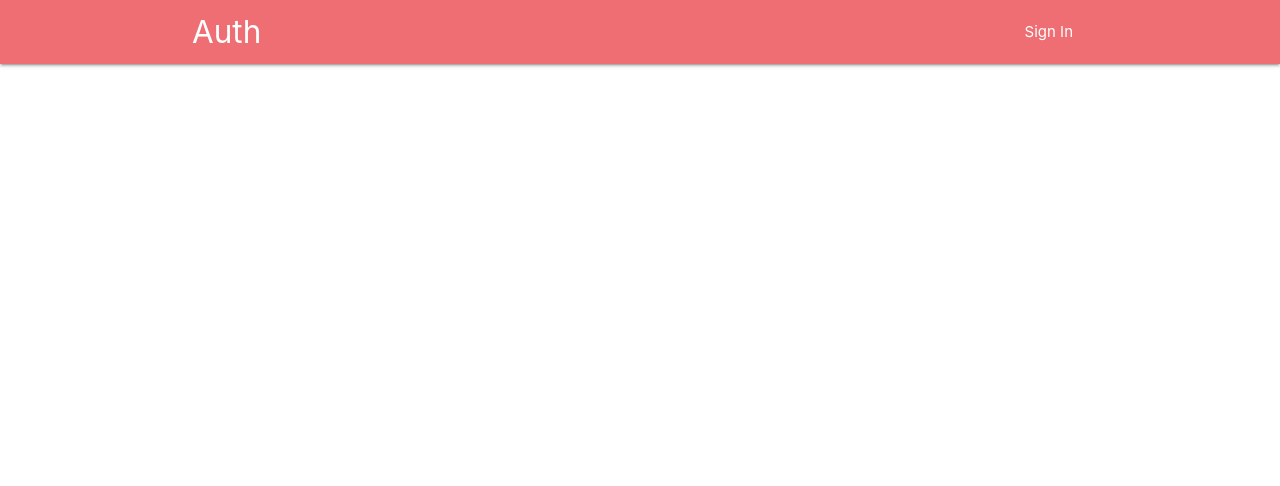
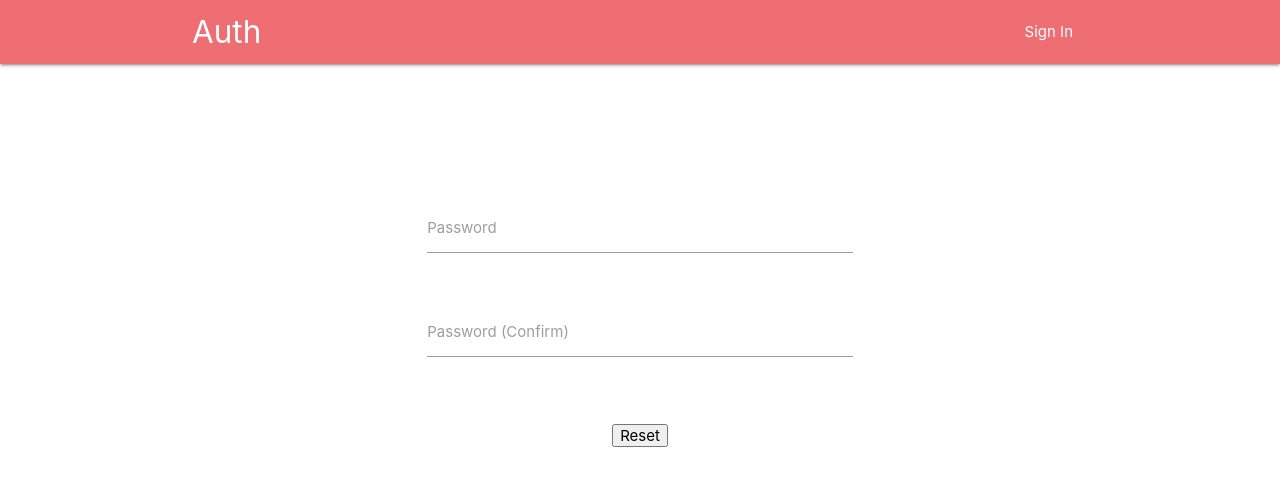
Before and after one commit to SinghVikram97/auth-jwt-frontend, a React (Create React App) app: page /reset in a window 1280 px wide. Shown: the top 486 px of the page. Built offline with nearby package versions, Linux system fonts and the light colour scheme.

Commit message:
Added reset option

```diff
--- a/src/App.js
+++ b/src/App.js
@@ -5,6 +5,9 @@ import Home from "./components/Home";
 import SignIn from "./components/SignIn";
 import Profile from "./components/Profile";
 import OtpVerify from "./components/OtpVerify";
+import Forgot from "./components/Forgot";
+import ResetMsg from "./components/ResetMsg";
+import Reset from "./components/Reset";
 class App extends Component {
   state = {
     isSignedIn: false
@@ -30,6 +33,9 @@ class App extends Component {
               render={() => <Profile handleSignIn={this.handleSignIn} />}
             />
             <Route exact path="/otp" component={OtpVerify} />
+            <Route exact path="/forgot" component={Forgot} />
+            <Route exact path="/resetMsg" component={ResetMsg} />
+            <Route exact path="/reset" component={Reset} />}
           </Switch>
         </div>
       </BrowserRouter>
--- /dev/null
+++ b/src/components/Forgot.js
@@ -0,0 +1,28 @@
+import React, { Component } from "react";
+
+export default class Forgot extends Component {
+  render() {
+    return (
+      <div className="container" style={{ marginTop: "5%" }}>
+        <div className="row">
+          <div className="col s4" />
+
+          <div className="col s4 center-align">
+            <form action="http://localhost:4444/forgot" method="post">
+              <h4 style={{ marginBottom: "10%" }}>Forgot Password</h4>
+              <div class="input-field">
+                <input id="email" type="email" class="validate" name="email" />
+                <label for="email">Email</label>
+              </div>
+              <input
+                type="submit"
+                value="submit"
+                style={{ marginTop: "10%" }}
+              />
+            </form>
+          </div>
+        </div>
+      </div>
+    );
+  }
+}
--- /dev/null
+++ b/src/components/Reset.js
@@ -0,0 +1,93 @@
+import React, { Component } from "react";
+
+export default class Reset extends Component {
+  state = {
+    password: "",
+    passwordConfirm: ""
+  };
+  onPasswordChange = e => {
+    this.setState({ password: e.target.value });
+  };
+  onCPasswordChange = e => {
+    this.setState({ passwordConfirm: e.target.value });
+  };
+  onBlur = () => {
+    if (this.state.password === this.state.passwordConfirm) {
+      // Match
+      let passwordConfirm = document.getElementById("passwordConfirm");
+      passwordConfirm.classList.add("valid");
+      passwordConfirm.classList.remove("invalid");
+    } else {
+      // No Match
+      let passwordConfirm = document.getElementById("passwordConfirm");
+      passwordConfirm.classList.add("invalid");
+      passwordConfirm.classList.remove("valid");
+    }
+  };
+  onKeyUp = () => {
+    if (this.state.password === this.state.passwordConfirm) {
+      // Match
+      let passwordConfirm = document.getElementById("passwordConfirm");
+      passwordConfirm.classList.add("valid");
+      passwordConfirm.classList.remove("invalid");
+    } else {
+      // No Match
+      let passwordConfirm = document.getElementById("passwordConfirm");
+      passwordConfirm.classList.add("invalid");
+      passwordConfirm.classList.remove("valid");
+    }
+  };
+  render() {
+    return (
+      <div className="container" style={{ marginTop: "10%" }}>
+        <div class="row">
+          <form
+            action="http://localhost:4444/reset"
+            method="post"
+            class="col s12"
+          >
+            <div class="row">
+              <div className="col s3" />
+              <div class="input-field col s6">
+                <input
+                  id="password"
+                  type="password"
+                  class="validate"
+                  name="password"
+                  onBlur={this.onBlur}
+                  onChange={this.onPasswordChange}
+                />
+                <label for="password">Password</label>
+              </div>
+            </div>
+            <div className="row">
+              <div className="col s3" />
+              <div class="input-field col s6">
+                <input
+                  id="passwordConfirm"
+                  type="password"
+                  onChange={this.onCPasswordChange}
+                  onKeyUp={this.onKeyUp}
+                />
+                <label
+                  id="lblPasswordConfirm"
+                  for="passwordConfirm"
+                  data-error="Password not match"
+                  data-success="Password Match"
+                >
+                  Password (Confirm)
+                </label>
+              </div>
+            </div>
+            <div className="row" style={{ marginTop: "5%" }}>
+              <div className="col s3" />
+              <div className="col s6 center-align">
+                <input type="submit" value="Reset" />
+              </div>
+            </div>
+          </form>
+        </div>
+      </div>
+    );
+  }
+}
--- /dev/null
+++ b/src/components/ResetMsg.js
@@ -0,0 +1,16 @@
+import React, { Component } from "react";
+
+export default class ResetMsg extends Component {
+  render() {
+    return (
+      <div className="container" style={{ marginTop: "5%" }}>
+        <div className="row">
+          <div className="col s2" />
+          <div className="col s8">
+            <h4>A email has been sent to you with further instructions</h4>
+          </div>
+        </div>
+      </div>
+    );
+  }
+}
--- a/src/components/SignIn.js
+++ b/src/components/SignIn.js
@@ -1,4 +1,5 @@
 import React, { Component } from "react";
+import { Link } from "react-router-dom";
 export default class SignIn extends Component {
   render() {
     return (
@@ -22,11 +23,14 @@ export default class SignIn extends Component {
                 class="validate"
                 name="password"
               />
-              <label for="password">Password (Ignore for OTP login) </label>
+              <label for="password">Password</label>
+            </div>
+            <div className="center-align" style={{ marginTop: "8%" }}>
+              <Link to="/forgot">Forgot Password?</Link>
             </div>
             <div
               className="input-field center-align"
-              style={{ marginTop: "10%" }}
+              style={{ marginTop: "5%" }}
             >
               <input type="submit" value="submit" onClick={this.handleClick} />
             </div>
```
